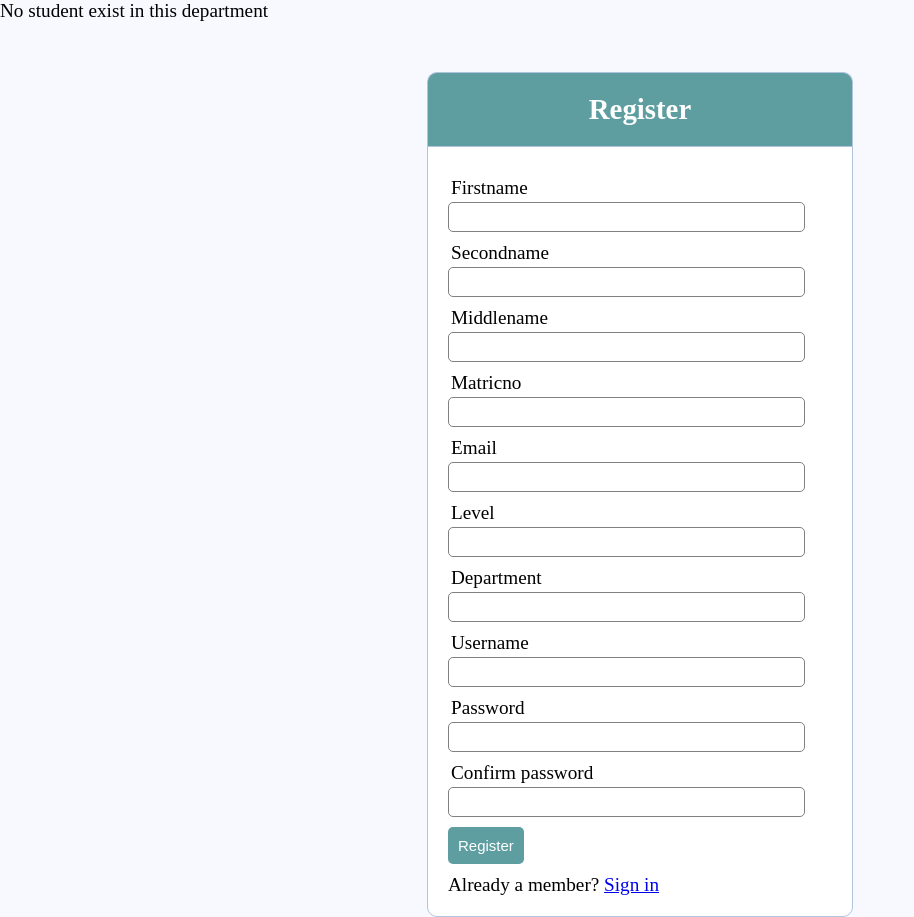
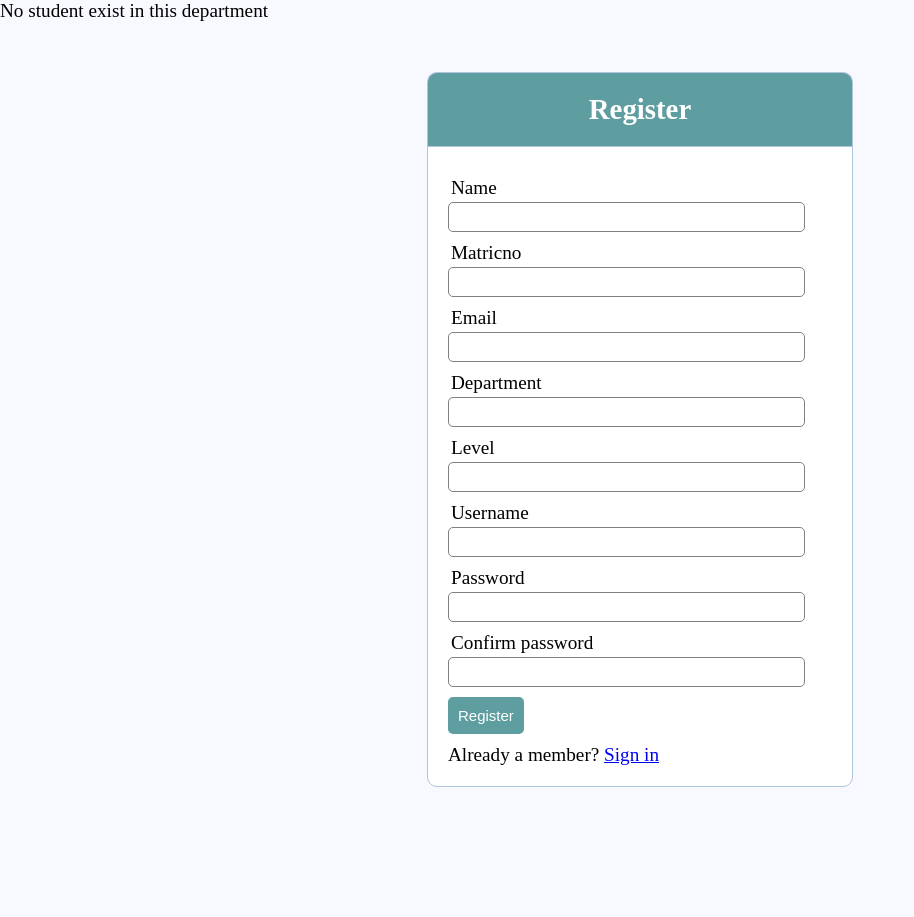
Before and after one commit to AmujoDotun/deletingsoon, a PHP site: page /students/registration.php in a window 1280 px wide. Shown: the whole page, without its empty margins (0-914 px from the left). After the commit the page ends 787 px from the top, so only its background shows below. Run offline with PHP 8.4, Linux system fonts and the light colour scheme; data that the repository does not hold is empty.

```diff
--- a/Admin/timetable.php
+++ b/Admin/timetable.php
@@ -29,7 +29,7 @@ $squery = $db->query($sql);
   <thead>
     <tr>
       <th scope="col">#</th>
-      <th scope="col">First\</th>
+      <th scope="col">First</th>
       <th scope="col">Last</th>
       <th scope="col">Handle</th>
     </tr>
--- a/core/server.php
+++ b/core/server.php
@@ -6,7 +6,7 @@ session_start();
 $title = 'SeatAllocation System';
 
 // initializing variables
-$firstname = "";
+$names = "";
 $secondname ="";
 $middlename ="";
 $matricno ="";
@@ -113,9 +113,7 @@ if (isset($_POST['login_admin'])) {
 // REGISTER STUDENT
 if (isset($_POST['reg_user'])) {
   // receive all input values from the form
-  $firstname = mysqli_real_escape_string($db, $_POST['firstname']);
-  $secondname = mysqli_real_escape_string($db, $_POST['secondname']);
-  $middlename = mysqli_real_escape_string($db, $_POST['middlename']);
+  $names = mysqli_real_escape_string($db, $_POST['names']);
   $department = mysqli_real_escape_string($db, $_POST['department']);
   $levels = mysqli_real_escape_string($db, $_POST['levels']);
   $matricno = mysqli_real_escape_string($db, $_POST['matricno']);
@@ -126,12 +124,10 @@ if (isset($_POST['reg_user'])) {
 
   // form validation: ensure that the form is correctly filled ...
   // by adding (array_push()) corresponding error unto $errors array
-  if (empty($firstname)) { array_push($errors, "Firstname is required"); }
-  if (empty($secondname)) { array_push($errors, "Secondname is required"); }
-  if (empty($middlename)) { array_push($errors, "Middlename is required"); }
+  if (empty($names)) { array_push($errors, "Name is required"); }
   if (empty($department)) { array_push($errors, "Department is required"); }
   if (empty($levels)) { array_push($errors, "Level is required"); }
-  if (empty($department)) { array_push($errors, "Department is required"); }
+  if (empty($matricno)) { array_push($errors, "Matricno is required"); }
   if (empty($username)) { array_push($errors, "Username is required"); }
   if (empty($email)) { array_push($errors, "Email is required"); }
   if (empty($password_1)) { array_push($errors, "Password is required"); }
@@ -159,8 +155,8 @@ if (isset($_POST['reg_user'])) {
   if (count($errors) == 0) {
   	$password = md5($password_1);//encrypt the password before saving in the database
 
-  	$query = "INSERT INTO students (firstname, secondname, middlename, matricno, levels, department, username, email, password)
-  			  VALUES('$firstname','$secondname', '$middlename', '$matricno', '$department', '$levels', '$username', '$email', '$password')";
+  	$query = "INSERT INTO students (names, matricno, department, levels, username, email, password)
+  			  VALUES('$names', '$matricno', '$department', '$levels', '$username', '$email', '$password')";
   	mysqli_query($db, $query);
   	$_SESSION['username'] = $username;
   	$_SESSION['success'] = "You are now logged in";
--- a/students/registration.php
+++ b/students/registration.php
@@ -13,16 +13,8 @@
   <form method="post" action="registration.php">
   	<?php include('../core/errors.php'); ?>
 	  <div class="input-group">
-  	  <label>Firstname</label>
-  	  <input type="text" name="firstname" value="<?php echo $firstname; ?>">
-  	</div>
-	  <div class="input-group">
-  	  <label>Secondname</label>
-  	  <input type="text" name="secondname" value="<?php echo $secondname; ?>">
-  	</div>
-  	<div class="input-group">
-  	  <label>Middlename</label>
-  	  <input type="text" name="middlename" value="<?php echo $middlename; ?>">
+  	  <label>Name</label>
+  	  <input type="text" name="names" value="<?php echo $names; ?>">
   	</div>
 	  <div class="input-group">
   	  <label>Matricno</label>
@@ -33,12 +25,13 @@
   	  <input type="email" name="email" value="<?php echo $email; ?>">
   	</div>
 	  <div class="input-group">
+  	  <label>Department</label>
+  	  <input type="text" name="department" value="<?php echo $department; ?>">
+  	</div>
+
+	  <div class="input-group">
   	  <label>Level</label>
   	  <input type="text" name="levels" value="<?php echo $levels; ?>">
-  	</div>
-	  <div class="input-group">
-  	  <label>Department</label>
-  	  <input type="text" name="department" value="<?php echo $department; ?>">
   	</div>
 	  <div class="input-group">
   	  <label>Username</label>
```
